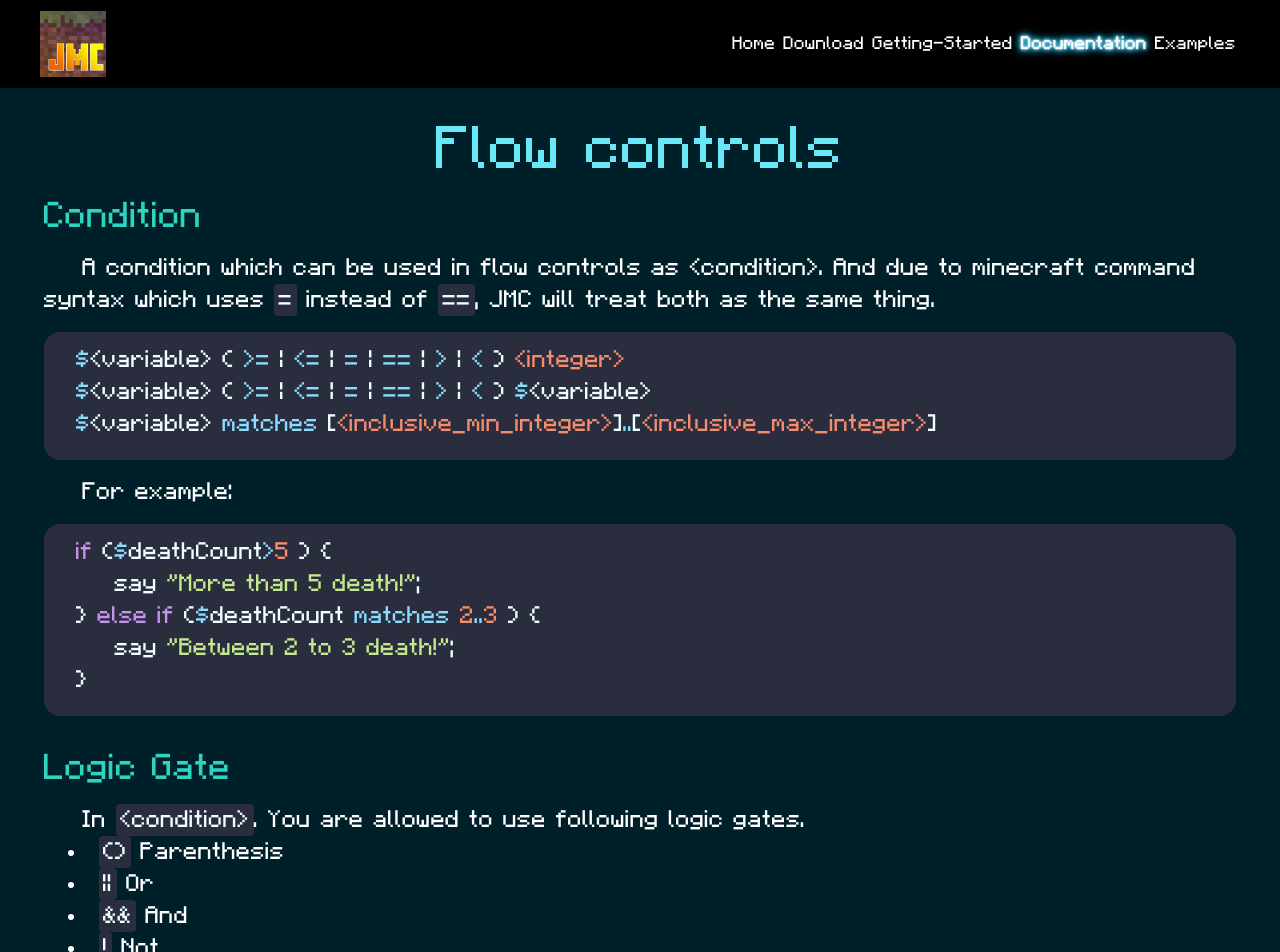
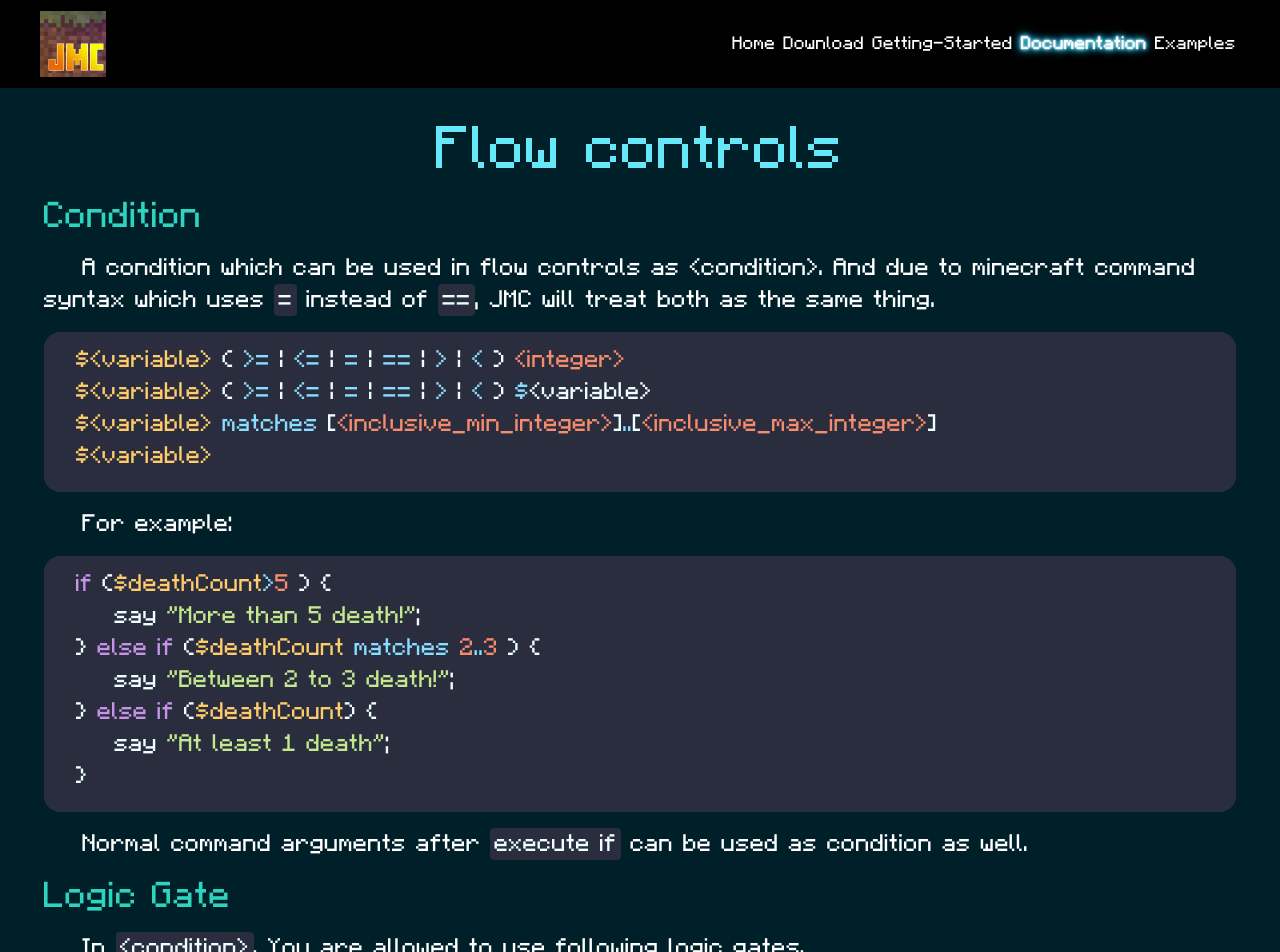
Before and after one commit to WingedSeal/jmc, a React (Create React App) app: page /documentation/flow-controls in a window 1280 px wide. Shown: the top 952 px of the page. Built offline with nearby package versions, Linux system fonts and the light colour scheme.

Commit message:
Update documentation for v1.2.11

```diff
--- a/src/pages/BuiltInFunction/Features.tsx
+++ b/src/pages/BuiltInFunction/Features.tsx
@@ -150,7 +150,7 @@ const BuildinFeatures = [
             type="LoadOnly"
             params={[
                 { key: "itemId", type: "Keyword" },
-                { key: "mob_type", type: "Keyword" },
+                { key: "mobType", type: "Keyword" },
                 { key: "displayName", type: "FormattedString" },
                 { key: "onPlace", type: "Function", default: "()=>{}" },
                 { key: "lore", type: "List<FormattedString>", default: "[]" },
@@ -994,12 +994,21 @@ const BuildinFeatures = [
     </Feature>,
     <Feature id="team_add" summary="Team.add()" keywords="vanilla">
         <p>Add team, an alternative to vanilla syntax</p>
+        <p>
+            Example of <code>properties</code> is{" "}
+            <code>{"{nametagVisibility: never}"}</code>
+        </p>
         <Command
             name="Team.add"
-            type="JMCFunction"
+            type="LoadOnly"
             params={[
                 { key: "id", type: "Keyword" },
                 { key: "name", type: "FormattedString", default: '""' },
+                {
+                    key: "properties",
+                    type: "JSObject<Keyword, Keyword>",
+                    default: "{}",
+                },
             ]}
         />
     </Feature>,
--- a/src/pages/FlowControls/FlowControls.tsx
+++ b/src/pages/FlowControls/FlowControls.tsx
@@ -20,8 +20,7 @@ const FlowControls = () => {
                         JMC will treat both as the same thing.
                     </p>
                     <CodeBlock>
-                        <CodeText type="operator">$</CodeText>
-                        {"<variable>"} ({" "}
+                        <CodeText type="class">${"<variable>"}</CodeText> ({" "}
                         <CodeText type="operator">{">="}</CodeText> |{" "}
                         <CodeText type="operator">{"<="}</CodeText> |{" "}
                         <CodeText type="operator">{"="}</CodeText> |{" "}
@@ -30,8 +29,7 @@ const FlowControls = () => {
                         <CodeText type="operator">{"<"}</CodeText> ){" "}
                         <CodeText type="number">{"<integer>"}</CodeText>
                         <br />
-                        <CodeText type="operator">$</CodeText>
-                        {"<variable>"} ({" "}
+                        <CodeText type="class">${"<variable>"}</CodeText> ({" "}
                         <CodeText type="operator">{">="}</CodeText> |{" "}
                         <CodeText type="operator">{"<="}</CodeText> |{" "}
                         <CodeText type="operator">{"="}</CodeText> |{" "}
@@ -41,8 +39,7 @@ const FlowControls = () => {
                         <CodeText type="operator">$</CodeText>
                         {"<variable>"}
                         <br />
-                        <CodeText type="operator">$</CodeText>
-                        {"<variable>"}{" "}
+                        <CodeText type="class">${"<variable>"}</CodeText>{" "}
                         <CodeText type="operator">matches</CodeText> [
                         <CodeText type="number">
                             {"<inclusive_min_integer>"}
@@ -52,6 +49,8 @@ const FlowControls = () => {
                             {"<inclusive_max_integer>"}
                         </CodeText>
                         ]
+                        <br />
+                        <CodeText type="class">${"<variable>"}</CodeText>
                     </CodeBlock>
                     <p>
                         <Tab />
@@ -59,7 +58,7 @@ const FlowControls = () => {
                     </p>
                     <CodeBlock>
                         <CodeText type="keyword">if</CodeText> (
-                        <CodeText type="operator">$</CodeText>deathCount
+                        <CodeText type="class">$deathCount</CodeText>
                         <CodeText type="operator">{">"}</CodeText>
                         <CodeText type="number">5</CodeText> ) {"{"}
                         <br />
@@ -68,7 +67,7 @@ const FlowControls = () => {
                         <CodeText type="string">"More than 5 death!"</CodeText>;
                         <br />
                         {"}"} <CodeText type="keyword">else if</CodeText> (
-                        <CodeText type="operator">$</CodeText>deathCount{" "}
+                        <CodeText type="class">$deathCount</CodeText>{" "}
                         <CodeText type="operator">matches</CodeText>{" "}
                         <CodeText type="number">2</CodeText>
                         <CodeText type="operator">..</CodeText>
@@ -81,9 +80,24 @@ const FlowControls = () => {
                         </CodeText>
                         ;
                         <br />
+                        {"} "}
+                        <CodeText type="keyword">else if</CodeText> (
+                        <CodeText type="class">$deathCount</CodeText>) {"{"}
+                        <br />
+                        <Tab />
+                        say{" "}
+                        <CodeText type="string">"At least 1 death"</CodeText>
+                        ;
+                        <br />
                         {"}"}
-                        <br />
                     </CodeBlock>
+                    <p>
+                        <Tab />
+                        Normal command arguments after <code>
+                            execute if
+                        </code>{" "}
+                        can be used as condition as well.
+                    </p>
                 </div>
                 <div className="text-primary-contrast text-xl md:text-4xl mt-3 md:mt-4">
                     Logic Gate
--- a/src/pages/Import/Import.tsx
+++ b/src/pages/Import/Import.tsx
@@ -13,7 +13,8 @@ const Import = () => {
                     <Tab />
                     All importing does is practically copying the code from
                     another file to main JMC file. The file name and folder
-                    structure does not matter after the import.
+                    structure does not matter after the import. If the file is
+                    already imported, importing it again will not do anything.
                 </p>
                 <p>
                     <Tab />
--- a/src/pages/Variable/Variable.tsx
+++ b/src/pages/Variable/Variable.tsx
@@ -36,6 +36,22 @@ const Variable = () => {
                             <CodeText type="variable">$my_variable</CodeText>{" "}
                             <CodeText type="operator">=</CodeText>{" "}
                             <CodeText type="number">5</CodeText>;
+                        </CodeBlock>
+                        <CodeBlock>
+                            <CodeText type="variable">$my_variable</CodeText>{" "}
+                            <CodeText type="operator">=</CodeText>{" "}
+                            <CodeText type="operator">true</CodeText>;{" "}
+                            <CodeText type="comment">
+                                {"//"} $my_variable = 1
+                            </CodeText>
+                        </CodeBlock>
+                        <CodeBlock>
+                            <CodeText type="variable">$my_variable</CodeText>{" "}
+                            <CodeText type="operator">=</CodeText>{" "}
+                            <CodeText type="operator">false</CodeText>;{" "}
+                            <CodeText type="comment">
+                                {"//"} $my_variable = 0
+                            </CodeText>
                         </CodeBlock>
                     </p>
                 </div>
```
